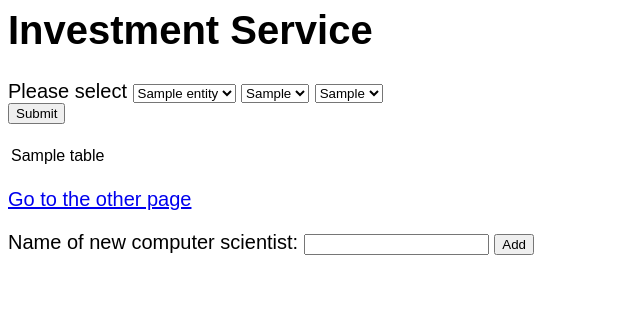
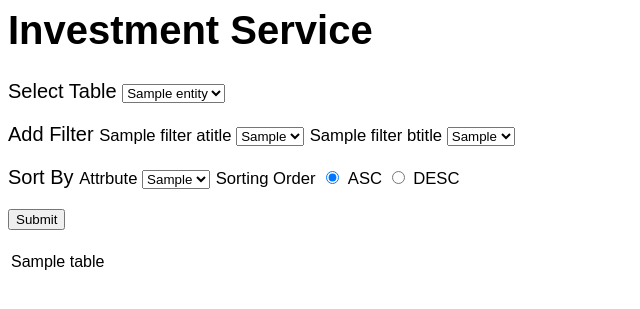
Before and after one commit to feifeid/Investment-Service-System, a Flask app: template templates/index.html in a window 1280 px wide. Shown: the top 309 px of the page, without its empty margins (0-640 px from the left). Run offline with Flask 2, Linux system fonts and the light colour scheme; the template is opened without the code that fills it: most values are stand-ins (such as "Sample title", 1, 10 or a date in 2020); parts of the project's set-up code (start-up, migrations or seed data) failed here and were passed over.

Commit message:
add sort by

```diff
--- a/server.py
+++ b/server.py
@@ -115,24 +115,31 @@ def index():
   # example of a database query
   #
 
+
+
+
+  selectedEntity="Company"
   entityList=["Company","People","Investment","Acquisition","Group"]
   filterATitle="Status"
   filterAList=["All","operating","ipo","acquired","unknown"]
   filterBTitle="Location"
   filterBList=["All","Europe","Asia","North America"]
-
-
-  selectedEntity="Company"
+  sortAList=["Default","Number of Organization Investors", "Founded Date", "First Funding Date", "Last Funding Date"]
+  sortBList=["ASC","DESC"]
   selectedFilterA="All"
   selectedFilterB="All"
-  queryString="SELECT O.name,C.status, O.homepage_url,L.city FROM Organization O, Location L,Company C WHERE O.location_id=L.id AND O.crunchbase_uuid=C.crunchbase_uuid"
+  #selectedSortA="Default"
+  #selectedSortB="ASC"
+  queryString="SELECT O.name, C.status, O.homepage_url,L.city, C.founded_at,C.first_funding_at, C.last_funding_at,Count(DISTINCT R_O.investor_org_id) As Num_Investors FROM Organization O, Location L,Company C LEFT OUTER JOIN Round_Org R_O ON R_O.company_id=C.crunchbase_uuid WHERE O.location_id=L.id AND O.crunchbase_uuid=C.crunchbase_uuid  Group By C.crunchbase_uuid, O.name, C.status, O.homepage_url,L.city, C.founded_at,C.first_funding_at, C.last_funding_at"
   selectedEntity = request.form.get('entity_select')
   selectedFilterA = request.form.get('filterA_select')
   selectedFilterB = request.form.get('filterB_select')
+  selectedSortA = request.form.get('sortA_select')
+  selectedSortB = request.form.get('sortB_select')
   #print("start  "+str(selectedEntity,selectedFilterA,selectedFilterB)+"  end") # just to see what select is
 
   if selectedEntity=="Company":
-      queryString="SELECT O.name, C.status, O.homepage_url,L.city FROM Organization O, Location L,Company C WHERE O.location_id=L.id AND O.crunchbase_uuid=C.crunchbase_uuid"
+      queryString="SELECT O.name, C.status, O.homepage_url,L.city, C.founded_at,C.first_funding_at, C.last_funding_at,Count(DISTINCT R_O.investor_org_id) As Num_Investors FROM Organization O, Location L,Company C LEFT OUTER JOIN Round_Org R_O ON R_O.company_id=C.crunchbase_uuid WHERE O.location_id=L.id AND O.crunchbase_uuid=C.crunchbase_uuid"
       if selectedFilterA!="All":
           queryString +=" And C.status="+"'"+selectedFilterA+"'"
       if selectedFilterB=="Europe":
@@ -141,6 +148,16 @@ def index():
           queryString +=" And (L.country_code='CHN' OR L.country_code='HKG' OR L.country_code='KOR')"
       elif selectedFilterB=="North America":
           queryString +=" And L.country_code='USA'"
+      queryString +="  Group By C.crunchbase_uuid, O.name, C.status, O.homepage_url,L.city, C.founded_at,C.first_funding_at, C.last_funding_at"
+      if selectedSortA=="Number of Organization Investors":
+          queryString +=" ORDER BY "+"Num_Investors"+" "+selectedSortB
+      elif selectedSortA=="Founded Date":
+          queryString +=" ORDER BY "+"C.founded_at"+" "+selectedSortB
+      elif selectedSortA=="First Funding Date":
+          queryString +=" ORDER BY "+"C.first_funding_at"+" "+selectedSortB
+      elif selectedSortA=="Last Funding Date":
+          queryString +=" ORDER BY "+"C.last_funding_at"+" "+selectedSortB
+
   elif selectedEntity=="People":
       queryString="SELECT P.first_name,P.last_name, P.title, O.name, L.city FROM People P,Organization O, Location L WHERE P.location_id=L.id AND P.organization_id=O.crunchbase_uuid"
 
@@ -154,7 +171,10 @@ def index():
      names.append(result)
      temp=[]
      for value in result:
-         temp.append(value.encode('ascii','ignore'))
+         if isinstance(value, unicode):
+             temp.append(value.encode('ascii','ignore'))
+         else:
+             temp.append(str(value))
          #temp.append(str(value))
      tableInfo.append(temp)
      #a.encode('ascii','ignore')
@@ -190,7 +210,7 @@ def index():
   #
 
 
-  context = dict(data = names,tableData=tableInfo,entityList=entityList,filterAList=filterAList,filterBList=filterBList,filterATitle=filterATitle,filterBTitle=filterBTitle)
+  context = dict(data = names,tableData=tableInfo,entityList=entityList,filterAList=filterAList,filterBList=filterBList,filterATitle=filterATitle,filterBTitle=filterBTitle, sortAList=sortAList,sortBList=sortBList)
 
 
   #
--- a/templates/index.html
+++ b/templates/index.html
@@ -21,24 +21,44 @@
 <form class="form-inline" method="POST" >
   <div class="form-group">
     <div class="input-group">
-        <span class="input-group-addon">Please select</span>
+        <p>
+        <span class="input-group-addon">Select Table    </span>
             <select name="entity_select" class="selectpicker form-control">
               {% for o in entityList %}
               <option value="{{ o }}">{{ o }}</option>
               {% endfor %}
             </select>
-
+        </p>
+        <p>
+        <span class="input-group-addon">Add Filter       </span>
+            <small>{{filterATitle}} </small>
             <select name="filterA_select" class="selectpicker form-control">
               {% for o in filterAList %}
               <option value="{{ o }}">{{ o }}</option>
               {% endfor %}
             </select>
 
+            <small>{{filterBTitle}} </small>
             <select name="filterB_select" class="selectpicker form-control">
               {% for o in filterBList %}
               <option value="{{ o }}">{{ o }}</option>
               {% endfor %}
             </select>
+        </p>
+        <p>
+        <span class="input-group-addon">Sort By       </span>
+            <small>Attrbute </small>
+            <select name="sortA_select" class="selectpicker form-control">
+              {% for o in sortAList %}
+              <option value="{{ o }}">{{ o }}</option>
+              {% endfor %}
+            </select>
+
+            <small> Sorting Order</small>
+            <input type="radio" name="sortB_select" value="ASC" checked> <small>  ASC </small>
+            <input type="radio" name="sortB_select" value="DESC"> <small>  DESC </small>
+
+        </p>
 
     </div>
     <button type="submit" class="btn btn-default">Submit</button>
@@ -61,11 +81,12 @@
     {% endfor %}
      </table>
 
-
+<!--
 <p><a href="http://www.google.com">Go to the other page</a></p>
 
 <form method="POST" action="/add">
 <p>Name of new computer scientist: <input type="text" name="name"> <input type="submit" value="Add"></p>
+-->
 </form>
 
 </body>
```
